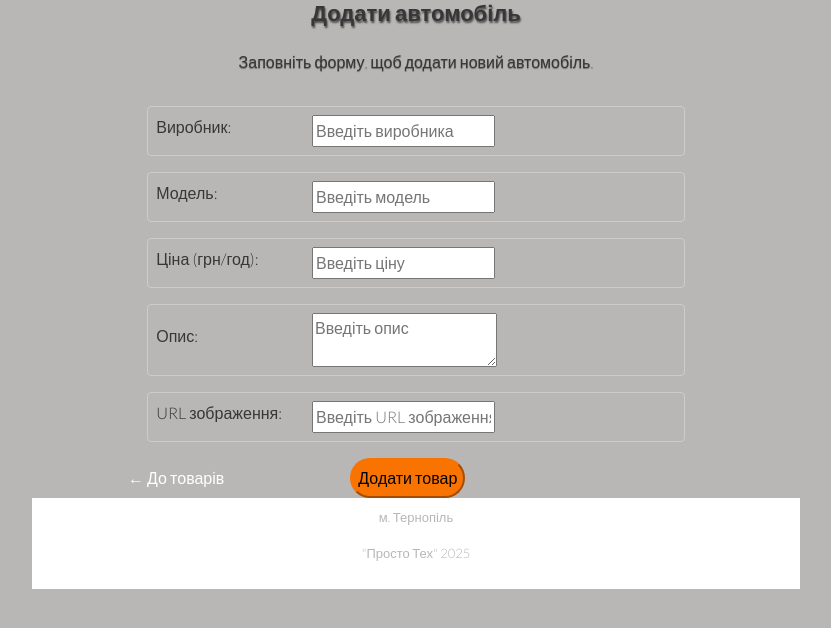
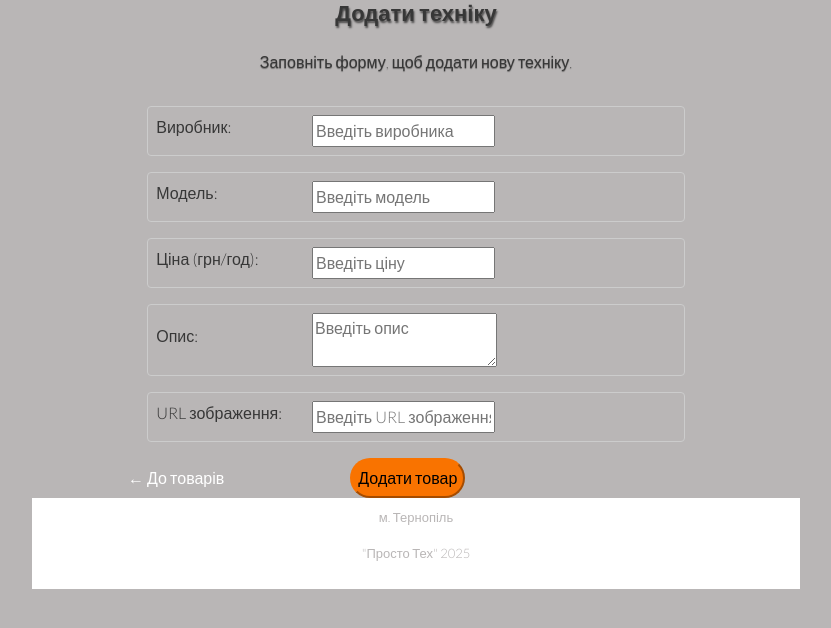
Before and after one commit to prosto-tech/client-prosto-tech, a React (Create React App) app: page /add_item in a window 1280 px wide. Shown: the top 628 px of the page, without its empty margins (224-1055 px from the left). Built offline with nearby package versions, Linux system fonts and the light colour scheme.

Commit message:
Update AddItemContainer.js

```diff
--- a/src/container/AddItemContainer.js
+++ b/src/container/AddItemContainer.js
@@ -4,12 +4,14 @@ import PropTypes from 'prop-types';
 import { addItem } from '../redux/actions';
 import { connect } from 'react-redux';
 
-function AddItemContainer({ addItem, itemData }) {
+function AddItemContainer({ addItem, userData  }) {
     const make = useRef('');
     const model = useRef('');
     const price = useRef('');
     const desc = useRef('');
     const image_url = useRef('');
+    const user_id = useRef('');
+
     const handleSubmit = (e) => {
         e.preventDefault();
 
@@ -19,6 +21,7 @@ function AddItemContainer({ addItem, itemData }) {
             price: parseFloat(price.current.value), // Convert price to number
             desc: desc.current.value,
             image_url: image_url.current.value,
+            user_id: 3
         };
         addItem(newItem);
     };
@@ -26,8 +29,8 @@ function AddItemContainer({ addItem, itemData }) {
     return (
         <form onSubmit={handleSubmit}>
             <div className="add-item-form">
-                <h2 className="add-item-title">Додати автомобіль</h2>
-                <p className="add-item-subtitle">Заповніть форму, щоб додати новий автомобіль.</p>
+                <h2 className="add-item-title">Додати техніку</h2>
+                <p className="add-item-subtitle">Заповніть форму, щоб додати нову техніку.</p>
                 <div className="input">
                     <label className="form-label" htmlFor="make">
                         Виробник:
@@ -99,10 +102,10 @@ function AddItemContainer({ addItem, itemData }) {
     );
 }
 
-
 const mapStateToProps = state => ({
     userData: state.user,
 });
+
 
 const mapDispatchToProps = dispatch => ({
     addItem: info => dispatch(addItem(info)),
```
